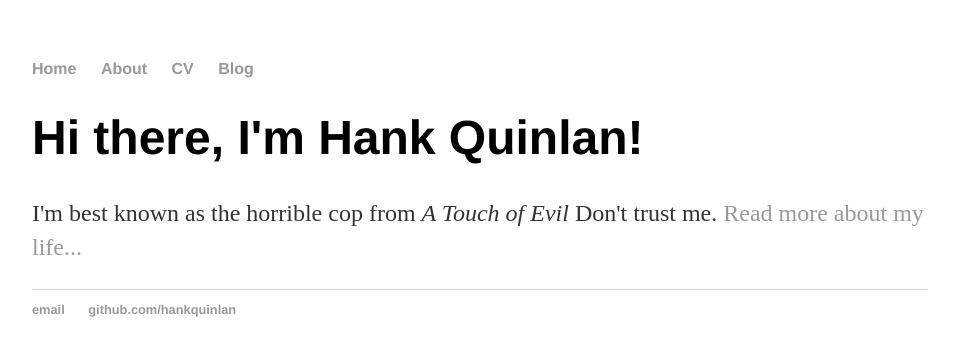
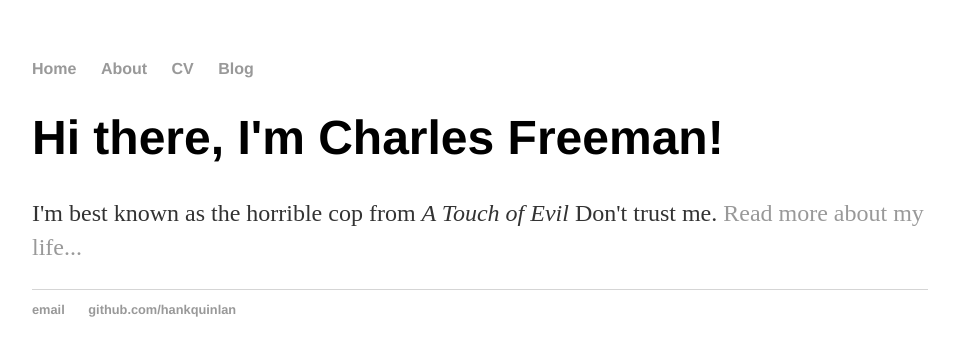
Before and after one commit to charlesfreeman/charlesfreeman.github.io, a Jekyll site: the page built from index.html, in a window 1280 px wide. Shown: the top 356 px of the page, without its empty margins (160-1115 px from the left). Built offline with Jekyll 4.4.1, drawn with Linux system fonts in a browser that asks for light colours.

Commit message:
Update index.html
Replaced personal details

```diff
--- a/index.html
+++ b/index.html
@@ -1,29 +1,8 @@
-<!DOCTYPE html>
-<html>
-	<head>
-		<title>Hank Quinlan, Horrible Cop</title>
-		<link rel="stylesheet" type="text/css" href="/css/main.css">
-	</head>
-	<body>
-		<nav>
-    		<ul>
-        		<li><a href="/">Home</a></li>
-	        	<li><a href="/about">About</a></li>
-        		<li><a href="/cv">CV</a></li>
-        		<li><a href="/blog">Blog</a></li>
-    		</ul>
-		</nav>
-		<div class="container">
-    		<div class="blurb">
-        		<h1>Hi there, I'm Hank Quinlan!</h1>
-				<p>I'm best known as the horrible cop from <em>A Touch of Evil</em> Don't trust me. <a href="/about">Read more about my life...</a></p>
-    		</div><!-- /.blurb -->
-		</div><!-- /.container -->
-		<footer>
-    		<ul>
-        		<li><a href="mailto:hankquinlanhub@gmail.com">email</a></li>
-        		<li><a href="https://github.com/hankquinlan">github.com/hankquinlan</a></li>
-			</ul>
-		</footer>
-	</body>
-</html>
+---
+layout: default
+title: Charles Freeman
+---
+<div class="blurb">
+	<h1>Hi there, I'm Charles Freeman!</h1>
+	<p>I'm best known as the horrible cop from <em>A Touch of Evil</em> Don't trust me. <a href="/about">Read more about my life...</a></p>
+</div><!-- /.blurb -->
```
